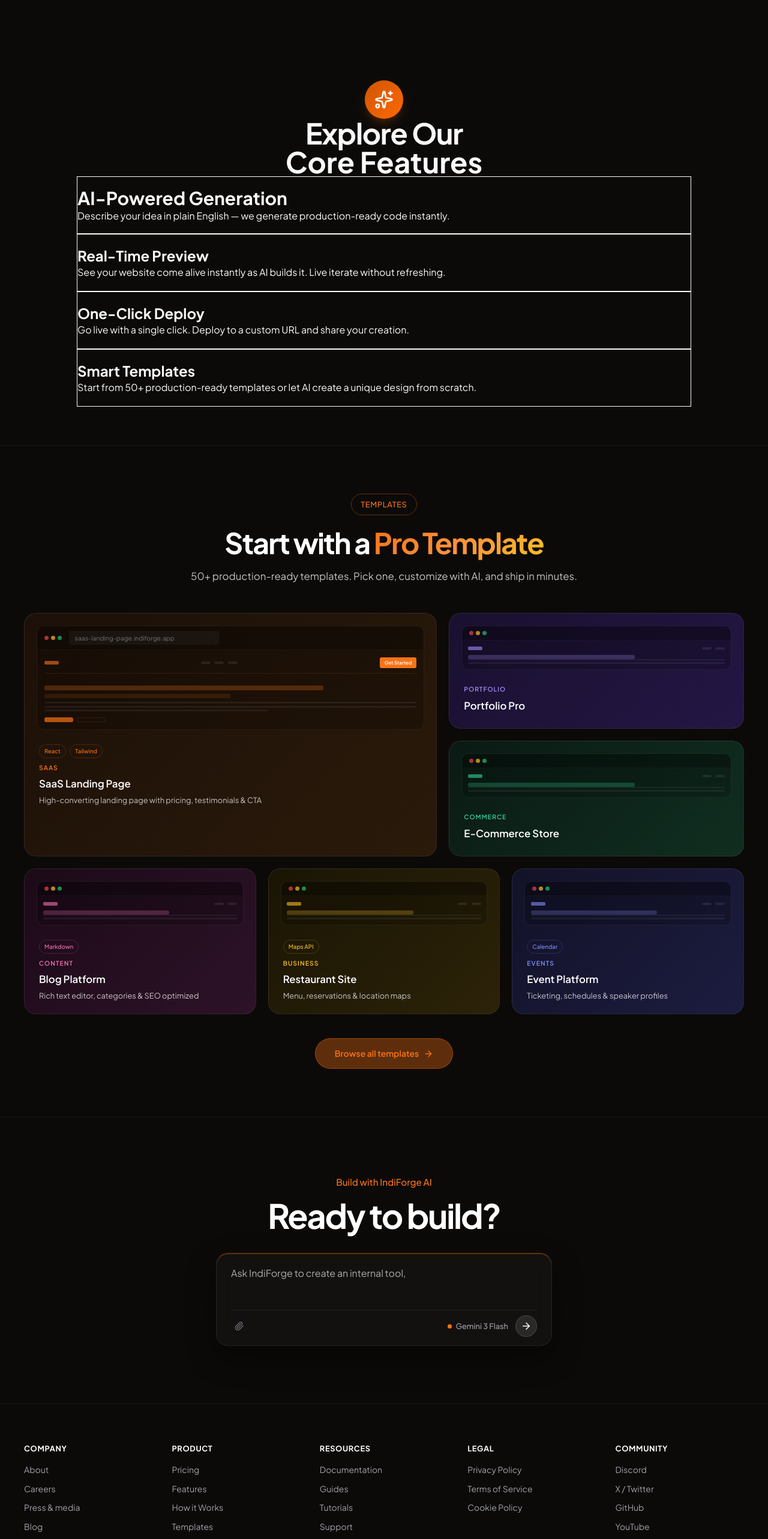
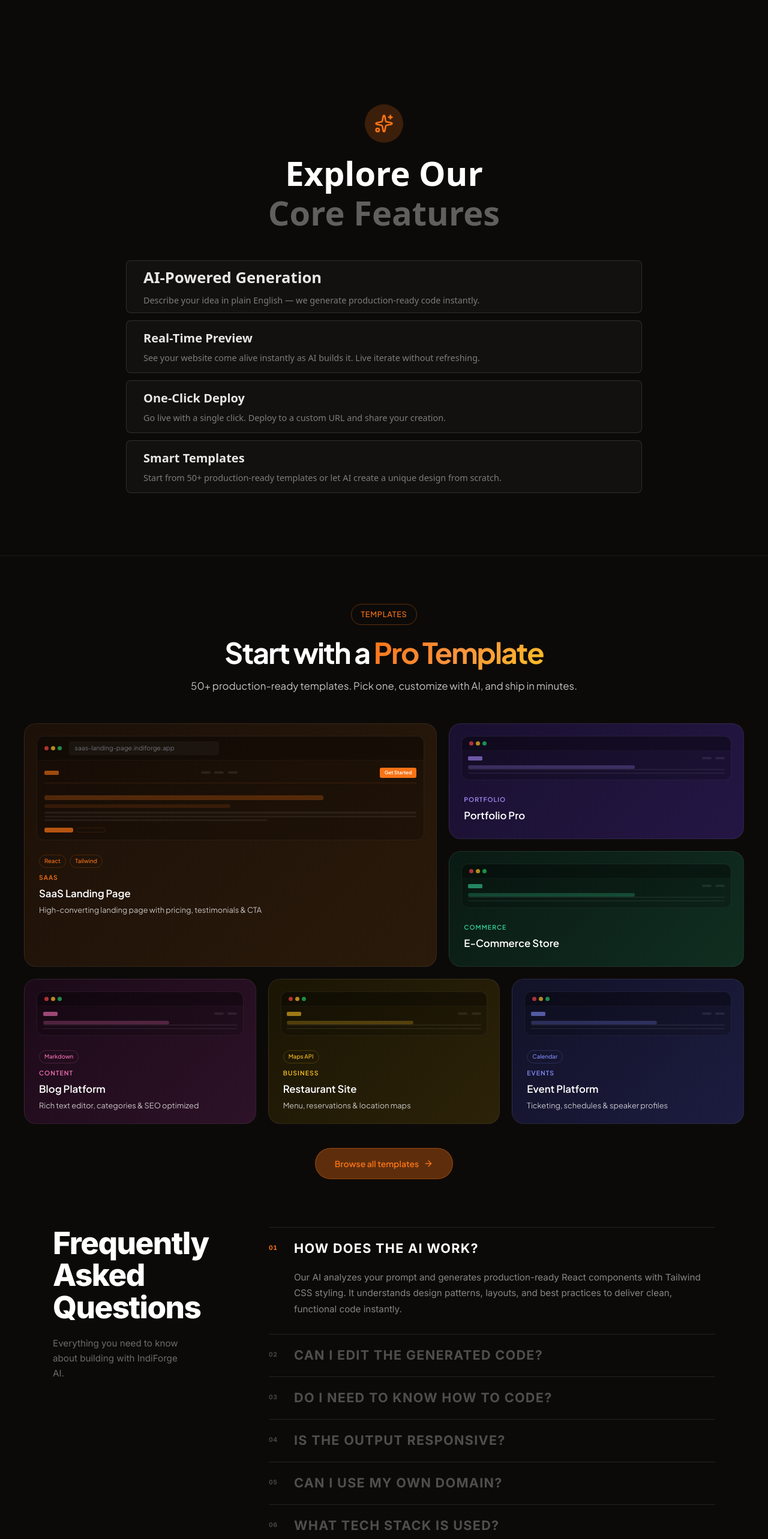
Before and after one commit to amanComeerciax/ai-website-builder, a React (Vite) app in the folder client/: page / in a window 1280 px wide. Shown: the part 3920-6486 px from the top of the page at 60% size. Built offline with nearby package versions, Linux system fonts and the light colour scheme; no server answers.

Commit message:
added features and FAq comp

```diff
--- a/client/package.json
+++ b/client/package.json
@@ -12,6 +12,7 @@
   "dependencies": {
     "@clerk/clerk-react": "^5.61.3",
     "@clerk/themes": "^2.4.57",
+    "@radix-ui/react-accordion": "^1.2.12",
     "@radix-ui/react-dialog": "^1.1.15",
     "@radix-ui/react-slot": "^1.2.4",
     "@radix-ui/react-tooltip": "^1.2.8",
--- /dev/null
+++ b/client/src/components/ui/accordion-05.tsx
@@ -0,0 +1,157 @@
+"use client";
+import { useState } from "react";
+
+const defaultItems = [
+  { id: "01", title: "How does the AI work?", content: "Our AI analyzes your prompt and generates production-ready React components with Tailwind CSS styling. It understands design patterns, layouts, and best practices to deliver clean, functional code instantly." },
+  { id: "02", title: "Can I edit the generated code?", content: "Absolutely. All generated code is fully editable. You get clean, readable source files that you can customize, extend, or integrate into your existing codebase without any lock-in." },
+  { id: "03", title: "Do I need to know how to code?", content: "Not at all. IndiForge AI is designed for everyone — from non-technical founders to experienced developers. Just describe what you want in plain English and we handle the rest." },
+  { id: "04", title: "Is the output responsive?", content: "Yes, every component and page generated is fully responsive by default. We use Tailwind CSS utility classes to ensure your UI looks great on mobile, tablet, and desktop." },
+  { id: "05", title: "Can I use my own domain?", content: "Yes. When you deploy through IndiForge AI, you can connect a custom domain in just a few clicks. We support all major domain registrars and provide SSL certificates automatically." },
+  { id: "06", title: "What tech stack is used?", content: "We generate modern web standards: React, Tailwind CSS, Lucide icons, and Framer Motion for animations. It's built to be fast, scalable, and clean." },
+  { id: "07", title: "Is there a free plan?", content: "Yes, we offer a generous free tier so you can explore IndiForge AI without a credit card. Upgrade anytime to unlock more generations, private projects, and priority support." },
+  { id: "08", title: "How do I get support?", content: "You can reach our team via the in-app chat, our Discord community, or by emailing support@indiforge.ai. We typically respond within a few hours on business days." },
+];
+
+export interface AccordionItemType {
+  id: string;
+  title: string;
+  content: string;
+}
+
+export interface Accordion05Props {
+  items?: AccordionItemType[];
+  className?: string;
+  title?: React.ReactNode;
+  subtitle?: React.ReactNode;
+}
+
+export function Accordion05({
+  items = defaultItems,
+  className,
+  title = <>Frequently<br />Asked<br />Questions</>,
+  subtitle = "Everything you need to know about building with IndiForge AI."
+}: Accordion05Props) {
+  const [open, setOpen] = useState<string | null>(items.length > 0 ? items[0].id : "07");
+
+  return (
+    <div style={{
+      color: "#fff",
+      fontFamily: "'Inter', system-ui, -apple-system, sans-serif",
+    }} className={`w-full relative z-10 py-12 md:py-24 ${className || ""}`}>
+      {/* Outer container — centers everything and caps max width */}
+      <div style={{
+        maxWidth: "1200px",
+        margin: "0 auto",
+        padding: "0 48px",
+        display: "flex",
+        gap: "80px",
+        alignItems: "flex-start",
+      }} className="flex-col lg:flex-row">
+
+        {/* ── LEFT COLUMN: sticky title block ── */}
+        <div style={{
+          flex: "0 0 280px",
+          position: "sticky",
+          top: "120px",
+        }}>
+          <h1 style={{
+            fontSize: "clamp(2.4rem, 4vw, 3.6rem)",
+            fontWeight: 900,
+            lineHeight: 1.05,
+            letterSpacing: "-0.03em",
+            margin: "0 0 20px",
+          }}>
+            {title}
+          </h1>
+          <p style={{
+            fontSize: "0.95rem",
+            lineHeight: 1.65,
+            color: "rgba(255,255,255,0.4)",
+            margin: 0,
+            maxWidth: "220px",
+          }}>
+            {subtitle}
+          </p>
+        </div>
+
+        {/* ── RIGHT COLUMN: accordion ── */}
+        <div style={{ flex: 1, minWidth: 0, width: "100%" }}>
+          {items.map((item) => {
+            const isOpen = open === item.id;
+            return (
+              <div
+                key={item.id}
+                style={{ borderTop: "1px solid rgba(255,255,255,0.1)" }}
+              >
+                <button
+                  onClick={() => setOpen(isOpen ? null : item.id)}
+                  style={{
+                    width: "100%",
+                    background: "none",
+                    border: "none",
+                    cursor: "pointer",
+                    padding: "22px 0",
+                    display: "flex",
+                    alignItems: "center",
+                    gap: "20px",
+                    textAlign: "left",
+                    outline: "none"
+                  }}
+                >
+                  {/* Number */}
+                  <span style={{
+                    fontSize: "0.65rem",
+                    fontWeight: 700,
+                    letterSpacing: "0.05em",
+                    minWidth: "22px",
+                    color: isOpen ? "#f97316" : "rgba(255,255,255,0.25)",
+                    transition: "color 0.2s",
+                    alignSelf: "flex-start",
+                    paddingTop: "4px",
+                    fontVariantNumeric: "tabular-nums"
+                  }}>
+                    {item.id}
+                  </span>
+
+                  {/* Title */}
+                  <h2 style={{
+                    margin: 0,
+                    fontSize: "clamp(1rem, 2vw, 1.35rem)",
+                    fontWeight: 700,
+                    letterSpacing: "0.06em",
+                    textTransform: "uppercase",
+                    color: isOpen ? "#ffffff" : "rgba(255,255,255,0.28)",
+                    transition: "color 0.25s ease",
+                    lineHeight: 1.2,
+                  }}>
+                    {item.title}
+                  </h2>
+                </button>
+
+                {/* Expandable content */}
+                <div style={{
+                  overflow: "hidden",
+                  maxHeight: isOpen ? "300px" : "0",
+                  transition: "max-height 0.35s cubic-bezier(0.4,0,0.2,1)",
+                }}>
+                  <p style={{
+                    margin: 0,
+                    padding: "0 0 28px 42px",
+                    fontSize: "0.95rem",
+                    lineHeight: 1.75,
+                    color: "rgba(255,255,255,0.5)",
+                  }}>
+                    {item.content}
+                  </p>
+                </div>
+              </div>
+            );
+          })}
+          {/* Bottom border */}
+          <div style={{ borderTop: "1px solid rgba(255,255,255,0.1)" }} />
+        </div>
+
+      </div>
+    </div>
+  );
+}
--- a/client/src/components/ui/category-list.tsx
+++ b/client/src/components/ui/category-list.tsx
@@ -1,6 +1,5 @@
 "use client";
 import React, { useState } from 'react';
-import { cn } from '@/lib/utils';
 
 // Define the type for a single category item
 export interface Category {
@@ -28,91 +27,114 @@
     headerIcon,
     className,
 }: CategoryListProps) => {
-    const [hoveredItem, setHoveredItem] = useState<string | number | null>(null);
+    const [hovered, setHovered] = useState<string | number | null>(null);
+
+    // The orange theme color from the app
+    const themeColor = "#f97316"; // orange-500
+    // Transparent orange for backgrounds
+    const themeBgHover = "rgba(249, 115, 22, 0.1)"; // orange-500/10
 
     return (
-        <div className={cn("w-full flex justify-center bg-background text-foreground p-8", className)}>
-            <div className="w-full max-w-5xl flex flex-col items-center">
-                {/* Header Section */}
-                <div className="text-center w-full mb-16 md:mb-24">
+        <div style={{
+            color: "#fff",
+            fontFamily: "system-ui, -apple-system, sans-serif",
+            display: "flex", alignItems: "center", justifyContent: "center", padding: "40px 24px",
+            width: "100%"
+        }} className={className}>
+            <div style={{ width: "100%", maxWidth: "860px" }}>
+                {/* Header */}
+                <div style={{ textAlign: "center", marginBottom: "48px" }}>
                     {headerIcon && (
-                        <div className="inline-flex items-center justify-center w-16 h-16 rounded-full bg-gradient-to-br from-orange-500/80 to-orange-500 mb-6 text-white shadow-lg shadow-orange-500/20">
+                        <div style={{
+                            display: "inline-flex", alignItems: "center", justifyContent: "center",
+                            width: "64px", height: "64px", borderRadius: "50%",
+                            background: "rgba(249, 115, 22, 0.2)", marginBottom: "20px",
+                            color: themeColor
+                        }}>
                             {headerIcon}
                         </div>
                     )}
-                    <h1 className="text-4xl md:text-5xl font-bold mb-2 tracking-tight">{title}</h1>
+                    <h1 style={{ fontSize: "clamp(2rem, 5vw, 3.5rem)", fontWeight: 800, margin: "0 0 4px", lineHeight: 1.1 }}>
+                        {title}
+                    </h1>
                     {subtitle && (
-                        <h2 className="text-4xl md:text-5xl font-bold text-muted-foreground">{subtitle}</h2>
+                        <h2 style={{ fontSize: "clamp(2rem, 5vw, 3.5rem)", fontWeight: 800, margin: 0, color: "rgba(255,255,255,0.35)", lineHeight: 1.1 }}>
+                            {subtitle}
+                        </h2>
                     )}
                 </div>
 
-                {/* Categories List */}
-                <div className="flex flex-col items-center justify-center space-y-4 w-full">
-                    {categories.map((category) => (
-                        <div
-                            key={category.id}
-                            className="relative group w-full"
-                            onMouseEnter={() => setHoveredItem(category.id)}
-                            onMouseLeave={() => setHoveredItem(null)}
-                            onClick={category.onClick}
-                        >
+                {/* List */}
+                <div style={{ display: "flex", flexDirection: "column", gap: "12px" }}>
+                    {categories.map((cat) => {
+                        const isHovered = hovered === cat.id;
+                        return (
                             <div
-                                className={cn(
-                                    "relative overflow-hidden border bg-card transition-all duration-300 ease-in-out cursor-pointer w-full flex flex-col justify-center",
-                                    // Hover state styles with orange instead of blue/primary
-                                    hoveredItem === category.id
-                                        ? 'h-32 border-orange-500 shadow-xl shadow-orange-500/20 bg-orange-500/5'
-                                        : 'h-24 border-border hover:border-orange-500/50'
-                                )}
+                                key={cat.id}
+                                onMouseEnter={() => setHovered(cat.id)}
+                                onMouseLeave={() => setHovered(null)}
+                                onClick={cat.onClick}
+                                style={{
+                                    position: "relative",
+                                    background: isHovered ? themeBgHover : "rgba(255,255,255,0.03)",
+                                    border: isHovered ? `1px solid ${themeColor}` : "1px solid rgba(255,255,255,0.12)",
+                                    borderRadius: "8px",
+                                    padding: "0 28px",
+                                    height: isHovered ? "120px" : "88px",
+                                    display: "flex", alignItems: "center", justifyContent: "space-between",
+                                    cursor: "pointer",
+                                    transition: "all 0.3s ease",
+                                    overflow: "hidden",
+                                    boxShadow: isHovered ? `0 10px 30px -10px rgba(249, 115, 22, 0.3)` : "none"
+                                }}
                             >
-                                {/* Corner brackets that appear on hover */}
-                                {hoveredItem === category.id && (
+                                {/* Top-left bracket */}
+                                {isHovered && (
                                     <>
-                                        <div className="absolute top-3 left-3 w-6 h-6">
-                                            <div className="absolute top-0 left-0 w-4 h-0.5 bg-orange-500" />
-                                            <div className="absolute top-0 left-0 w-0.5 h-4 bg-orange-500" />
+                                        <div style={{ position: "absolute", top: "12px", left: "12px" }}>
+                                            <div style={{ position: "absolute", top: 0, left: 0, width: "16px", height: "2px", background: themeColor }} />
+                                            <div style={{ position: "absolute", top: 0, left: 0, width: "2px", height: "16px", background: themeColor }} />
                                         </div>
-                                        <div className="absolute bottom-3 right-3 w-6 h-6">
-                                            <div className="absolute bottom-0 right-0 w-4 h-0.5 bg-orange-500" />
-                                            <div className="absolute bottom-0 right-0 w-0.5 h-4 bg-orange-500" />
+                                        <div style={{ position: "absolute", bottom: "12px", right: "12px" }}>
+                                            <div style={{ position: "absolute", bottom: 0, right: 0, width: "16px", height: "2px", background: themeColor }} />
+                                            <div style={{ position: "absolute", bottom: 0, right: 0, width: "2px", height: "16px", background: themeColor }} />
                                         </div>
                                     </>
                                 )}
 
-                                {/* Content - Left Aligned text, Icon on Right (giving it a gap) */}
-                                <div className="flex items-center justify-between h-full px-12 md:px-20">
-                                    <div className="flex-1 text-left">
-                                        <h3
-                                            className={cn(
-                                                "font-bold transition-colors duration-300",
-                                                category.featured ? 'text-2xl md:text-3xl' : 'text-xl md:text-2xl',
-                                                hoveredItem === category.id ? 'text-orange-500' : 'text-foreground'
-                                            )}
-                                        >
-                                            {category.title}
-                                        </h3>
-                                        {category.subtitle && (
-                                            <p
-                                                className={cn(
-                                                    "mt-1 transition-colors duration-300 text-sm md:text-base",
-                                                    hoveredItem === category.id ? 'text-foreground/90' : 'text-muted-foreground'
-                                                )}
-                                            >
-                                                {category.subtitle}
-                                            </p>
-                                        )}
-                                    </div>
-
-                                    {/* Icon appears on the right on hover */}
-                                    {category.icon && hoveredItem === category.id && (
-                                        <div className="text-orange-500 opacity-0 group-hover:opacity-100 transition-opacity duration-300 ml-6">
-                                            {category.icon}
-                                        </div>
+                                {/* Text */}
+                                <div>
+                                    <h3 style={{
+                                        fontSize: cat.featured ? "1.6rem" : "1.25rem",
+                                        fontWeight: 700, margin: "0 0 6px",
+                                        color: isHovered ? themeColor : "rgba(255,255,255,0.9)",
+                                        transition: "color 0.3s",
+                                    }}>
+                                        {cat.title}
+                                    </h3>
+                                    {cat.subtitle && (
+                                        <p style={{
+                                            margin: 0, fontSize: "0.9rem",
+                                            color: isHovered ? "rgba(255,255,255,0.9)" : "rgba(255,255,255,0.45)",
+                                            transition: "color 0.3s", maxWidth: "600px", lineHeight: 1.5,
+                                        }}>
+                                            {cat.subtitle}
+                                        </p>
                                     )}
                                 </div>
+
+                                {/* Icon */}
+                                <div style={{
+                                    opacity: isHovered ? 1 : 0,
+                                    transition: "all 0.3s ease",
+                                    color: themeColor, flexShrink: 0, marginLeft: "16px",
+                                    transform: isHovered ? "translateX(0)" : "translateX(-10px)",
+                                }}>
+                                    {cat.icon}
+                                </div>
                             </div>
-                        </div>
-                    ))}
+                        );
+                    })}
                 </div>
             </div>
         </div>
--- a/client/src/pages/LandingPage.jsx
+++ b/client/src/pages/LandingPage.jsx
@@ -26,6 +26,7 @@
 import { SignedIn, SignedOut, useAuth, useClerk, SignInButton, SignUpButton } from '@clerk/clerk-react'
 import RadialOrbitalTimeline from '@/components/ui/radial-orbital-timeline'
 import { CategoryList } from '@/components/ui/category-list'
+import { Accordion05 } from '@/components/ui/accordion-05'
 import { GooeyText } from '@/components/ui/gooey-text-morphing'
 import { motion } from 'framer-motion'
 import ThemePicker from '../components/ThemePicker'
@@ -972,6 +973,11 @@
                 </div>
             </section>
 
+            {/* ═══ FAQ Section ═══ */}
+            <section className="faq-section relative z-10">
+                <Accordion05 />
+            </section>
+
             {/* ═══ CTA Section ═══ */}
             <motion.section
                 className="cta-section cta-v2"
```
Also changed, not shown: client/src/components/ui/accordion.tsx (added, +58 -0 lines), client/src/index.css (+20 -0 lines), 1 other file (tests, documents, lock files or other folders).
